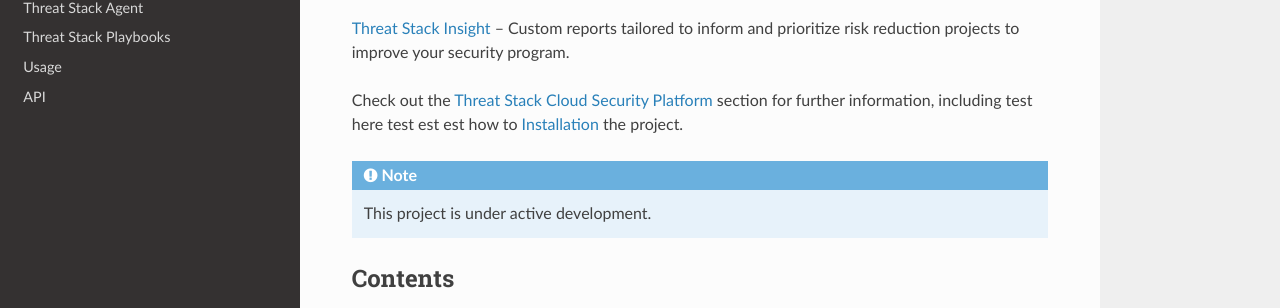
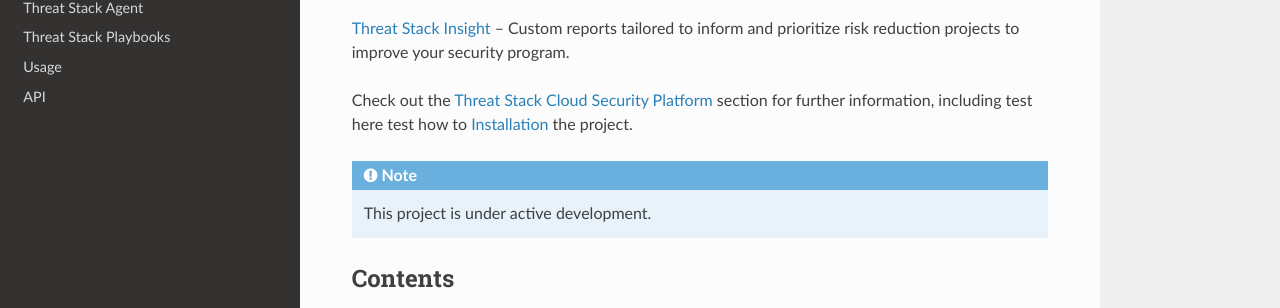
Before and after one commit to skrizzy16/rtdtest94, a Sphinx documentation site: the page built from docs/source/index.rst, in a window 1280 px wide and 900 px high, scrolled down 608 px. Shown: the part 167-475 px from the top of the window. Built offline with Sphinx 7.4.7 and the Read the Docs theme 2.0.0, drawn with Linux system fonts in a browser that asks for light colours.

Commit message:
Update index.rst

```diff
--- a/docs/source/index.rst
+++ b/docs/source/index.rst
@@ -26,7 +25,7 @@ Additionally, we can become an extension of your security team via our co-manage
 
 `Threat Stack Insight <https://www.threatstack.com/cloud-security-platform/insight>`_ – Custom reports tailored to inform and prioritize risk reduction projects to improve your security program.
 
-Check out the :doc:`Threat Stack Cloud Security Platform` section for further information, including test here test est est
+Check out the :doc:`Threat Stack Cloud Security Platform` section for further information, including test here test
 how to :ref:`installation` the project.
 
 
```
Also changed, not shown: other parts of docs/source/index.rst (+1 -2 lines).
